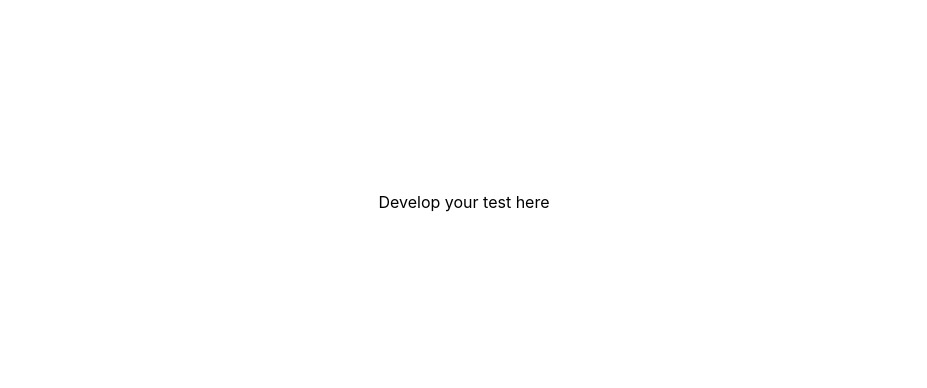
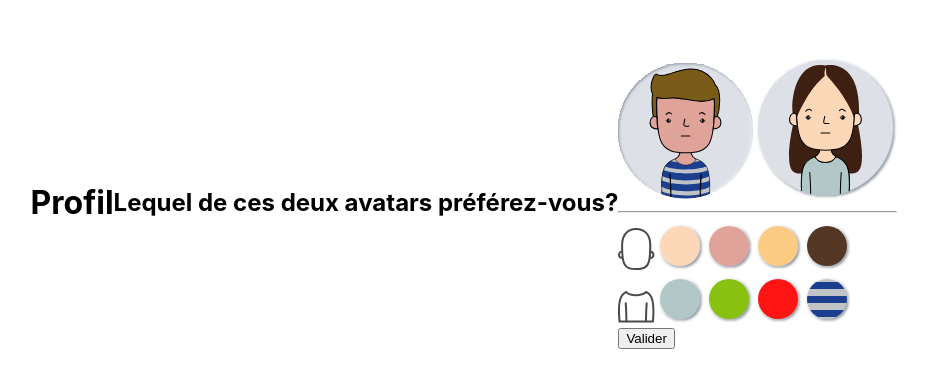
Before and after one commit to poms313/test-ui-civitime, a React (Create React App) app: page / in a window 1280 px wide. Shown: the part 198-586 px from the top of the page, without its empty margins (176-1103 px from the left). Built offline with nearby package versions, Linux system fonts and the light colour scheme.

Commit message:
create basic html and update package

```diff
--- a/src/App.js
+++ b/src/App.js
@@ -1,8 +1,47 @@
 import React from 'react'
 import './App.css';
+import man from './assets/man.svg';
+import woman from './assets/woman.svg';
+import skin from './assets/skin.svg';
+import tshirt from './assets/t-shirt.svg';
+import light from './assets/color-FCD7B8.svg';
+import pink from './assets/color-E0A39A.svg';
+import yellow from './assets/color-FCCC84.svg';
+import darkBrown from './assets/color-533724.svg';
+import lightBlue from './assets/color-B2C7C7.svg';
+import green from './assets/color-88C10F.svg';
+import red from './assets/color-FF1414.svg';
+import striped from './assets/color-striped.svg';
+
+
 
 const App = () => {
-    return <div id="temp-style"> Develop your test here </div>
+    return <div id='temp-style'>
+        <h1>Profil</h1>
+        <h2>Lequel de ces deux avatars préférez-vous?</h2>
+        <form>
+            <div id='avatars'>
+                <img id='man' src={man} alt='man avatar'></img>
+                <img id='woman' src={woman} alt='woman avatar'></img>
+            </div>
+            <hr />
+            <div id='skinColor'>
+                <img id='skin' src={skin} alt='skin choice'></img>
+                <img id='light' src={light} alt='light skin'></img>
+                <img id='pink' src={pink} alt='pink skin'></img>
+                <img id='yellow' src={yellow} alt='yellow skin'></img>
+                <img id='darkBrown' src={darkBrown} alt='dark brown skin'></img>
+            </div>
+            <div id='shirtChoose'>
+                <img id='tshirt' src={tshirt} alt='t-shirt choice'></img>
+                <img id='lightBlue' src={lightBlue} alt='light blue t-shirt'></img>
+                <img id='green' src={green} alt='green t-shirt'></img>
+                <img id='red' src={red} alt='red t-shirt'></img>
+                <img id='striped' src={striped} alt='striped t-shirt'></img>
+            </div>
+            <button>Valider</button>
+        </form>
+    </div>
 }
 
 export default App;
```
Also changed, not shown: 1 other file (tests, documents, lock files or other folders).
